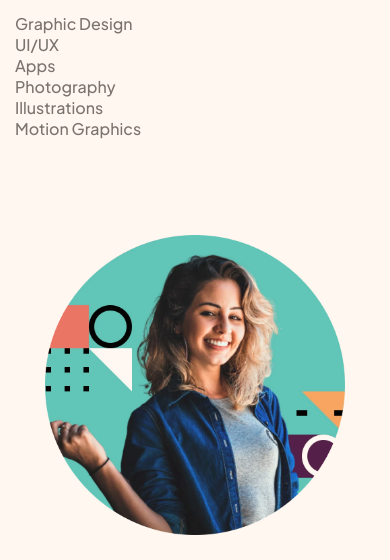
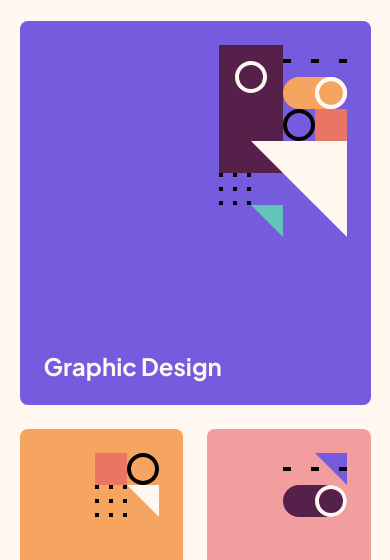
Before and after one commit to fischer-c187/Single-page-design-portfolio, a plain HTML site: page index.html in a window 390 px wide. Shown: the part 284-844 px from the top of the page. Drawn offline with Linux system fonts and the light colour scheme.

Commit message:
responsive design completed

```diff
--- /dev/null
+++ b/assets/scss/abstracts/_mixins.scss
@@ -0,0 +1,11 @@
+@mixin desktop {
+  @media screen and (min-width: 1200px) {
+    @content;
+  }
+}
+
+@mixin tablet {
+  @media screen and (min-width: 768px) {
+    @content;
+  }
+}
--- a/assets/scss/abstracts/_variable.scss
+++ b/assets/scss/abstracts/_variable.scss
@@ -18,15 +18,15 @@
   --background-color: #FFF7F0;
 
   // path image
-  --graphic-square: url('../../images/pattern-graphic-design.svg');
-  --uiux-square: url('../../images/pattern-ui-ux.svg');
-  --illustrations-square: url('../../images/pattern-illustrations.svg');
-  --app-square: url('../../images/pattern-apps.svg');
-  --photography-square: url('../../images/pattern-photography.svg');
-  --motiongraphic-square: url('../../images/pattern-motion-graphics.svg');
+  --graphic-square: url('../images/pattern-graphic-design.svg');
+  --uiux-square: url('../images/pattern-ui-ux.svg');
+  --illustrations-square: url('../images/pattern-illustrations.svg');
+  --app-square: url('../images/pattern-apps.svg');
+  --photography-square: url('../images/pattern-photography.svg');
+  --motion-square: url('../images/pattern-motion-graphics.svg');
 
   //  size
-  --wrapper-width: clamp(360px, 90%, 1400px);
+  --wrapper-width: clamp(345px, 90%, 1400px);
 
   // font-size
   --general-font-size: 16px;
--- a/assets/scss/components/_buttons.scss
+++ b/assets/scss/components/_buttons.scss
@@ -6,6 +6,10 @@
   transition: background-color 200ms;
   color: var(--negative-text-color);
   cursor: pointer;
+
+  @include tablet {
+    font-size: 1rem;
+  }
 
   &--black {
     background-color: var(--btn-color);
--- a/assets/scss/components/_title.scss
+++ b/assets/scss/components/_title.scss
@@ -3,15 +3,33 @@
     font-size: 2.25rem;
     font-weight: 700;
     color: var(--title-color);
+
+    @include tablet {
+      font-size: 2.75rem;
+    }
+    @include desktop {
+      font-size: 3.5rem;
+    }
   }
   &-M {
     font-size: 1.625rem;
     font-weight: 700;
     color: var(--title-color);
+
+    @include tablet {
+      font-size: 2rem;
+    }
+    @include desktop {
+      font-size: 2.5rem;
+    }
   }
   &-S {
     font-size: 1.5rem;
     font-weight: 700;
     color: var(--title-color);
+
+    @include tablet {
+      font-size: 2rem;
+    }
   }
 }
--- a/assets/scss/layout/_contact.scss
+++ b/assets/scss/layout/_contact.scss
@@ -6,6 +6,19 @@
   border-radius: 10px;
   margin-bottom: 3.5em;
 
+  @include desktop {
+    display: flex;
+    justify-content: space-between;
+    align-items: center;
+    text-align: left;
+  }
+
+  &__text {
+    @include desktop {
+      width: 50%;
+    }
+  }
+
   & .contact__title {
     color: var(--negative-text-color);
   }
@@ -13,5 +26,10 @@
   &__description {
     margin: 1.5em 0;
     line-height: 26px;
+
+    @include desktop {
+      margin-bottom: 0;
+      font-size: 1.125rem;
+    }
   }
 }
--- a/assets/scss/layout/_header.scss
+++ b/assets/scss/layout/_header.scss
@@ -7,5 +7,9 @@
 
   &__logo {
     width: 3rem;
+
+    @include tablet {
+      width: 4rem;
+    }
   }
 }
--- a/assets/scss/layout/_hero.scss
+++ b/assets/scss/layout/_hero.scss
@@ -1,5 +1,10 @@
 .hero {
   margin: 2em 0;
+
+  @include tablet{
+    margin-top: 4em;
+  }
+
   &__title {
     text-align: center;
   }
@@ -7,5 +12,9 @@
     margin: 1em 1em;
     font-size: 1rem;
     text-align: center;
+
+    @include desktop {
+      font-size: 1.125rem;
+    }
   }
 }
--- a/assets/scss/layout/_presentation.scss
+++ b/assets/scss/layout/_presentation.scss
@@ -1,17 +1,44 @@
 .presentation {
   text-align: center;
-  margin: 6em 0;
+  margin: max(10%, 7rem) 0;
+
+  @include tablet {
+    text-align: left;
+    display: flex;
+    justify-content: space-between;
+    align-items: center;
+    gap: 2em;
+  }
   &__image {
     display: block;
     width: 300px;
     margin: 0 auto;
+    @include tablet {
+      margin: 0;
+      width: 35%;
+      height: 35%;
+    }
   }
 
   &__text {
     margin-top: 2.5em;
+    @include tablet {
+      margin: 0;
+      max-width: 50%;
+    }
+
+    @include desktop {
+      max-width: 40%;
+    }
   }
 
   &__description {
     margin: 1.5em 0.5em;
+    line-height: 1.75rem;
+
+    @include desktop {
+      margin: 1.5em 0;
+      font-size: 1.125rem;
+    }
   }
 }
--- /dev/null
+++ b/assets/scss/layout/_skill.scss
@@ -0,0 +1,62 @@
+.skill {
+  &__grid {
+    margin-top: max(6%, 1.5rem);
+    display: grid;
+    grid-template: repeat(6, 180px) / repeat(2, minmax(160px, 1fr));
+    gap: 1em;
+    color: var(--negative-text-color);
+    font-size: 1.5rem;
+    font-weight: 700;
+
+    @include tablet {
+      grid-template: repeat(3, 180px) / repeat(4, minmax(160px, 1fr));
+    }
+
+    @include desktop {
+      grid-template: repeat(2, 180px) / repeat(6, minmax(0, 1fr));
+    }
+
+  }
+
+  &__item {
+    box-sizing: border-box;
+    display: flex;
+    align-items: flex-end;
+    padding: 1em;
+    border-radius: 8px;
+
+    &--graphic {
+      grid-column: span 2;
+      grid-row: span 2;
+      background: var(--purple-square-color) var(--graphic-square) no-repeat top 1em right 1em;
+    }
+
+    &--uiux {
+      background: var(--orange-square-color) var(--uiux-square) no-repeat top 1em right 1em;
+    }
+
+    &--apps {
+      background: var(--pink-square-color) var(--app-square) no-repeat top 1em right 1em;
+    }
+
+    &--illustration {
+      grid-column: span 2;
+      background: var(--lightred-square-color) var(--illustrations-square) no-repeat top 1em right 1em;
+    }
+
+    &--photography {
+      grid-column: span 2;
+      background: var(--green-square-color) var(--photography-square) no-repeat top 1em right 1em;
+
+      @include desktop {
+        grid-column: 5 /span 2;
+        grid-row: 1;
+      }
+    }
+
+    &--motion {
+      grid-column: span 2;
+      background: var(--burgundy-square-color) var(--motion-square) no-repeat top 1em right 1em;
+    }
+  }
+}
--- a/assets/scss/main.scss
+++ b/assets/scss/main.scss
@@ -1,5 +1,6 @@
 @import
-  './abstracts/variable';
+  './abstracts/variable',
+  './abstracts/mixins';
 
 @import
   './base/reset',
@@ -11,6 +12,7 @@
   './layout/hero',
   './layout/presentation',
   './layout/contact',
+  './layout/skill',
   './layout/header';
 
 @import
--- a/index.html
+++ b/index.html
@@ -19,16 +19,14 @@
       <section class="hero">
         <h1 class="hero__title heading-L">Design solutions made easy</h1>
         <p class="hero__description">With over ten years of experience in various design disciplines, I’m your one-stop shop for your design needs.</p>
-        <div class="skill">
-          <ul class="skill_grid">
-            <li class="skill__item">Graphic Design</li>
-            <li class="skill__item">UI/UX</li>
-            <li class="skill__item">Apps</li>
-            <li class="skill__item">Photography</li>
-            <li class="skill__item">Illustrations</li>
-            <li class="skill__item">Motion Graphics</li>
+          <ul class="skill__grid">
+            <li class="skill__item skill__item--graphic">Graphic Design</li>
+            <li class="skill__item skill__item--uiux">UI/UX</li>
+            <li class="skill__item skill__item--apps">Apps</li>
+            <li class="skill__item skill__item--illustration">Illustrations</li>
+            <li class="skill__item skill__item--photography">Photography</li>
+            <li class="skill__item skill__item--motion">Motion Graphics</li>
           </ul>
-        </div>
       </section>
       <section class="presentation">
         <img src="./assets/images/image-amy.webp" alt="photo of me" aria-hidden="true" class="presentation__image">
```
Also changed, not shown: assets/css/main.css, 1 other file.
